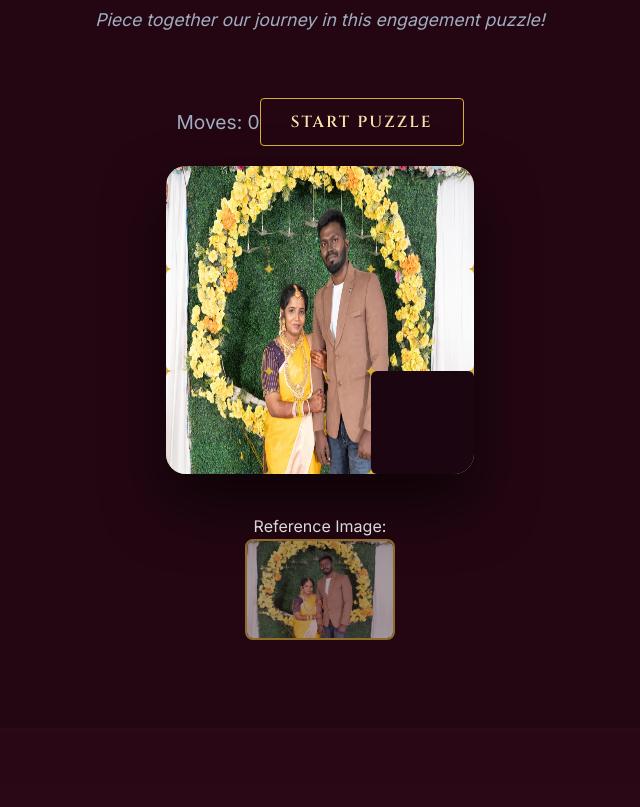
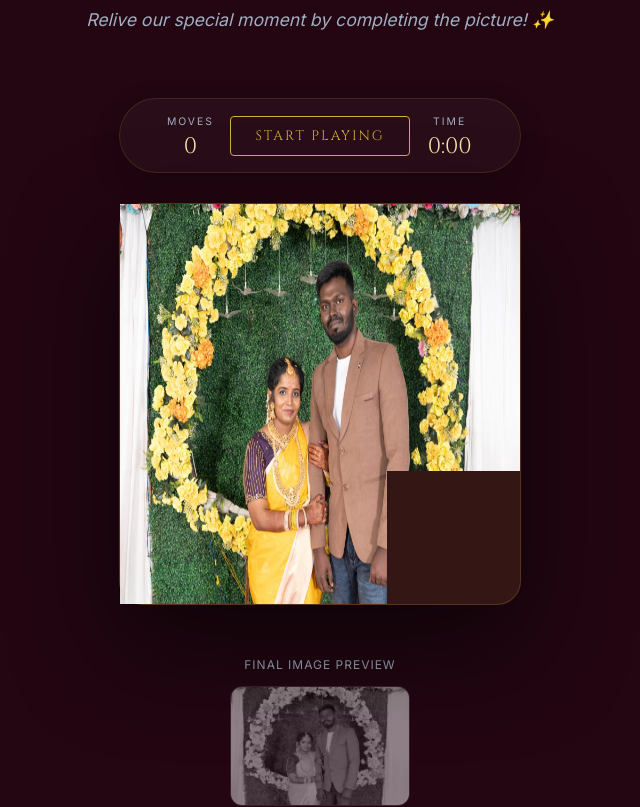
Before and after one commit to vaishnavansakthi/marriage-website, a React (Vite) app: page / in a window 1280 px wide. Shown: the part 5640-6447 px from the top of the page, without its empty margins (320-960 px from the left). Built offline with nearby package versions, Linux system fonts and the light colour scheme; no server answers.

Commit message:
feat: upgrade puzzle to gaming mode with timer, scores, and status bars

```diff
--- a/src/components/Puzzle.css
+++ b/src/components/Puzzle.css
@@ -9,123 +9,182 @@
   display: flex;
   flex-direction: column;
   align-items: center;
-  gap: 20px;
+  gap: 30px;
 }
 
-.puzzle-stats {
+.game-status-bar {
   width: 100%;
   display: flex;
   justify-content: space-between;
   align-items: center;
-  font-family: var(--font-body);
-  color: var(--text-muted);
-  font-size: 1.2rem;
-  padding: 0 10px;
+  background: rgba(255, 255, 255, 0.03);
+  padding: 15px 30px;
+  border-radius: 50px;
+  border: 1px solid rgba(212, 175, 55, 0.15);
+  box-shadow: 0 10px 30px rgba(0, 0, 0, 0.2);
 }
 
-.shuffle-btn {
-  padding: 12px 30px !important;
-  font-size: 1rem !important;
+.stat-item {
+  display: flex;
+  flex-direction: column;
+  align-items: center;
+  min-width: 80px;
+}
+
+.stat-label {
+  font-size: 0.65rem;
+  letter-spacing: 2px;
+  color: var(--text-muted);
+  font-family: var(--font-body);
+  margin-bottom: 4px;
+}
+
+.stat-value {
+  font-family: var(--font-display);
+  font-size: 1.4rem;
+  color: var(--gold-light);
+  line-height: 1;
+}
+
+.game-btn {
+  background: transparent;
+  color: var(--gold-accent);
+  border: 1px solid var(--gold-accent);
+  border-radius: 4px;
+  padding: 10px 24px;
+  font-family: var(--font-display);
+  font-size: 0.85rem;
+  letter-spacing: 2px;
+  cursor: pointer;
+  transition: all 0.3s cubic-bezier(0.4, 0, 0.2, 1);
+  box-shadow: inset 0 0 0 0 var(--gold-accent);
+}
+
+.game-btn:hover {
+  background: var(--gold-accent);
+  color: #1a0510;
+  box-shadow: 0 0 20px rgba(212, 175, 55, 0.2);
+  transform: translateY(-1px);
+}
+
+.best-score {
+  font-size: 0.8rem;
+  color: var(--gold-accent);
+  letter-spacing: 1px;
+  opacity: 0.7;
+  margin-top: -10px;
 }
 
 .puzzle-board {
   display: grid;
   grid-template-columns: repeat(3, 1fr);
-  gap: 8px;
-  background: var(--gold-accent);
-  padding: 8px;
-  border-radius: 20px;
+  gap: 10px;
+  background: rgba(212, 175, 55, 0.1);
+  padding: 10px;
+  border-radius: 24px;
   aspect-ratio: 1 / 1;
   width: 100%;
-  max-width: 700px;
-  box-shadow: 0 30px 60px rgba(0, 0, 0, 0.6);
+  max-width: 600px;
+  box-shadow: 0 40px 100px rgba(0, 0, 0, 0.6);
   position: relative;
+  border: 1px solid rgba(212, 175, 55, 0.2);
+  transition: all 0.5s ease;
+}
+
+.puzzle-board.in-progress {
+  border-color: rgba(212, 175, 55, 0.4);
+  box-shadow: 0 40px 100px rgba(0, 0, 0, 0.8), 0 0 40px rgba(212, 175, 55, 0.1);
+}
+
+.puzzle-meta {
+  width: 100%;
+  display: flex;
+  justify-content: center;
+  margin-top: 20px;
 }
 
 .puzzle-hint-container {
-  margin-top: 20px;
-  text-align: center;
+  display: flex;
+  flex-direction: column;
+  align-items: center;
+  gap: 12px;
+}
+
+.hint-label {
+  font-size: 0.75rem;
+  color: var(--text-muted);
+  letter-spacing: 1px;
+  text-transform: uppercase;
 }
 
 .hint-image {
-  width: 150px;
-  border-radius: 8px;
-  border: 2px solid var(--gold-accent);
-  opacity: 0.6;
-  transition: opacity 0.3s ease;
+  width: 180px;
+  border-radius: 12px;
+  border: 1px solid rgba(212, 175, 55, 0.3);
+  opacity: 0.5;
+  transition: all 0.4s ease;
+  filter: grayscale(1);
 }
 
 .hint-image:hover {
   opacity: 1;
+  filter: grayscale(0);
+  transform: scale(1.05);
+  border-color: var(--gold-accent);
 }
 
 .puzzle-tile {
   width: 100%;
   height: 100%;
   cursor: pointer;
-  border-radius: 6px;
-  transition: transform 0.2s ease, box-shadow 0.2s ease;
+  border-radius: 12px;
+  transition: all 0.25s cubic-bezier(0.34, 1.56, 0.64, 1);
   background-repeat: no-repeat;
+  box-shadow: 0 4px 10px rgba(0,0,0,0.3);
 }
 
 .puzzle-tile:hover:not(.empty) {
-  filter: brightness(1.1);
-  transform: scale(0.99);
+  filter: brightness(1.15);
+  transform: scale(0.97) translateY(-2px);
+  z-index: 10;
 }
 
 .puzzle-tile.empty {
   cursor: default;
-  background: #1a0510 !important;
-}
-
-.puzzle-board.solved .puzzle-tile {
-  cursor: default;
-  gap: 0;
+  background: transparent !important;
+  box-shadow: inset 0 0 20px rgba(0,0,0,0.5);
 }
 
 .puzzle-board.solved {
   gap: 0;
   padding: 0;
-  overflow: hidden;
-  animation: solveFlash 0.5s ease;
+  border-radius: 24px;
 }
 
-@keyframes solveFlash {
-  0% { transform: scale(1); filter: brightness(1); }
-  50% { transform: scale(1.02); filter: brightness(1.5); }
-  100% { transform: scale(1); filter: brightness(1); }
-}
-
-.puzzle-success-message {
-  text-align: center;
-  animation: slideUp 0.5s ease both;
-  margin-top: 20px;
-}
-
-.puzzle-success-message h3 {
-  color: var(--gold-accent);
-  font-family: var(--font-display);
-  font-size: 2rem;
-  margin-bottom: 5px;
-}
-
-.puzzle-success-message p {
-  color: var(--text-muted);
-  font-size: 1.1rem;
-}
-
-@keyframes slideUp {
-  from { opacity: 0; transform: translateY(20px); }
-  to { opacity: 1; transform: translateY(0); }
+.puzzle-board.solved .puzzle-tile {
+  border-radius: 0;
+  border: none !important;
+  box-shadow: none;
 }
 
 @media (max-width: 768px) {
+  .game-status-bar {
+    padding: 10px 15px;
+    gap: 10px;
+  }
+  .stat-value {
+    font-size: 1.1rem;
+  }
+  .game-btn {
+    padding: 8px 16px;
+    font-size: 0.7rem;
+  }
   .puzzle-board {
-    max-width: 90vw;
-    gap: 4px;
-    padding: 4px;
+    gap: 6px;
+    padding: 6px;
+    border-radius: 16px;
   }
-  .puzzle-stats {
-    font-size: 1rem;
+  .puzzle-tile {
+    border-radius: 8px;
   }
 }
--- a/src/components/Puzzle.jsx
+++ b/src/components/Puzzle.jsx
@@ -8,7 +8,27 @@ const Puzzle = () => {
   const [tiles, setTiles] = useState([]);
   const [isSolved, setIsSolved] = useState(false);
   const [moves, setMoves] = useState(0);
+  const [seconds, setSeconds] = useState(0);
   const [gameStarted, setGameStarted] = useState(false);
+  const [bestTime, setBestTime] = useState(localStorage.getItem('puzzle-best-time') || null);
+
+  // Timer logic
+  useEffect(() => {
+    let interval;
+    if (gameStarted && !isSolved) {
+      interval = setInterval(() => {
+        setSeconds((prev) => prev + 1);
+      }, 1000);
+    }
+    return () => clearInterval(interval);
+  }, [gameStarted, isSolved]);
+
+  // Format time
+  const formatTime = (s) => {
+    const mins = Math.floor(s / 60);
+    const secs = s % 60;
+    return `${mins}:${secs.toString().padStart(2, '0')}`;
+  };
 
   // Initialize ordered tiles
   const initTiles = () => {
@@ -16,6 +36,7 @@ const Puzzle = () => {
     setTiles(newTiles);
     setIsSolved(true);
     setMoves(0);
+    setSeconds(0);
     setGameStarted(false);
   };
 
@@ -26,8 +47,6 @@ const Puzzle = () => {
   const shuffle = () => {
     let newTiles = Array.from({ length: TOTAL_TILES }, (_, i) => i);
 
-    // Perform random valid moves to ensure solvability
-    // Just shuffling would sometimes result in unsolvable puzzles
     for (let i = 0; i < 200; i++) {
       const emptyIndex = newTiles.indexOf(TOTAL_TILES - 1);
       const possibleMoves = [];
@@ -46,6 +65,7 @@ const Puzzle = () => {
     setTiles(newTiles);
     setIsSolved(false);
     setMoves(0);
+    setSeconds(0);
     setGameStarted(true);
   };
 
@@ -73,12 +93,19 @@ const Puzzle = () => {
     const solved = currentTiles.every((tile, index) => tile === index);
     if (solved) {
       setIsSolved(true);
+      // Save best time
+      if (!bestTime || seconds < parseInt(bestTime)) {
+        setBestTime(seconds.toString());
+        localStorage.setItem('puzzle-best-time', seconds.toString());
+      }
     }
   };
 
-  const getTileStyle = (tileValue) => {
+  const getTileStyle = (tileValue, currentIndex) => {
+    const isCorrect = tileValue === currentIndex;
+
     if (tileValue === TOTAL_TILES - 1 && !isSolved) {
-      return { opacity: 0 }; // Hidden tile
+      return { opacity: 0 };
     }
 
     const row = Math.floor(tileValue / GRID_SIZE);
@@ -88,45 +115,61 @@ const Puzzle = () => {
       backgroundImage: `url('/engage.jpeg')`,
       backgroundSize: `${GRID_SIZE * 100}% ${GRID_SIZE * 100}%`,
       backgroundPosition: `${(col * 100) / (GRID_SIZE - 1)}% ${(row * 100) / (GRID_SIZE - 1)}%`,
+      border: isCorrect && gameStarted && !isSolved ? '2px solid rgba(212, 175, 55, 0.4)' : '1px solid rgba(255,255,255,0.1)'
     };
   };
 
   return (
     <section className="section puzzle-section" id="puzzle">
       <div className="section-header reveal">
-        <h2 className="gold-text">Solve our Memory</h2>
+        <h2 className="gold-text">Our Engagement Puzzle</h2>
         <div className="divider"></div>
-        <p className="subtitle">Piece together our journey in this engagement puzzle!</p>
+        <p className="subtitle">Relive our special moment by completing the picture! ✨</p>
       </div>
 
       <div className="puzzle-container reveal">
-        <div className="puzzle-stats">
-          <span>Moves: {moves}</span>
-          <button className="btn-gold shuffle-btn" onClick={shuffle}>
-            {gameStarted && !isSolved ? 'Reset' : 'Start Puzzle'}
+        <div className="game-status-bar">
+          <div className="stat-item">
+            <span className="stat-label">MOVES</span>
+            <span className="stat-value">{moves}</span>
+          </div>
+          <button className="game-btn shuffle-btn" onClick={shuffle}>
+            {gameStarted && !isSolved ? 'RESET GAME' : 'START PLAYING'}
           </button>
+          <div className="stat-item">
+            <span className="stat-label">TIME</span>
+            <span className="stat-value">{formatTime(seconds)}</span>
+          </div>
         </div>
 
-        <div className={`puzzle-board ${isSolved ? 'solved' : ''}`}>
+        {bestTime && (
+          <div className="best-score">
+            🏆 Best Time: {formatTime(parseInt(bestTime))}
+          </div>
+        )}
+
+        <div className={`puzzle-board ${isSolved ? 'solved' : ''} ${gameStarted && !isSolved ? 'in-progress' : ''}`}>
           {tiles.map((tile, index) => (
             <div
               key={index}
-              className={`puzzle-tile ${tile === TOTAL_TILES - 1 ? 'empty' : ''}`}
-              style={getTileStyle(tile)}
+              className={`puzzle-tile ${tile === TOTAL_TILES - 1 ? 'empty' : ''} ${tile === index && gameStarted && !isSolved ? 'correct' : ''}`}
+              style={getTileStyle(tile, index)}
               onClick={() => handleTileClick(index)}
             />
           ))}
         </div>
 
-        <div className="puzzle-hint-container">
-          <p className="hint-label">Reference Image:</p>
-          <img src="/engage.jpeg" alt="Engagement Hint" className="hint-image" />
+        <div className="puzzle-meta">
+          <div className="puzzle-hint-container">
+            <p className="hint-label">Final Image Preview</p>
+            <img src="/engage.jpeg" alt="Engagement Hint" className="hint-image" />
+          </div>
         </div>
 
         {isSolved && gameStarted && (
           <div className="puzzle-success-message">
-            <h3>You solved it! 🎉</h3>
-            <p>Our beautiful engagement memory is complete.</p>
+            <h3>LEGENDARY! 🎉</h3>
+            <p>You completed the memory in {moves} moves and {formatTime(seconds)}!</p>
           </div>
         )}
       </div>
```
